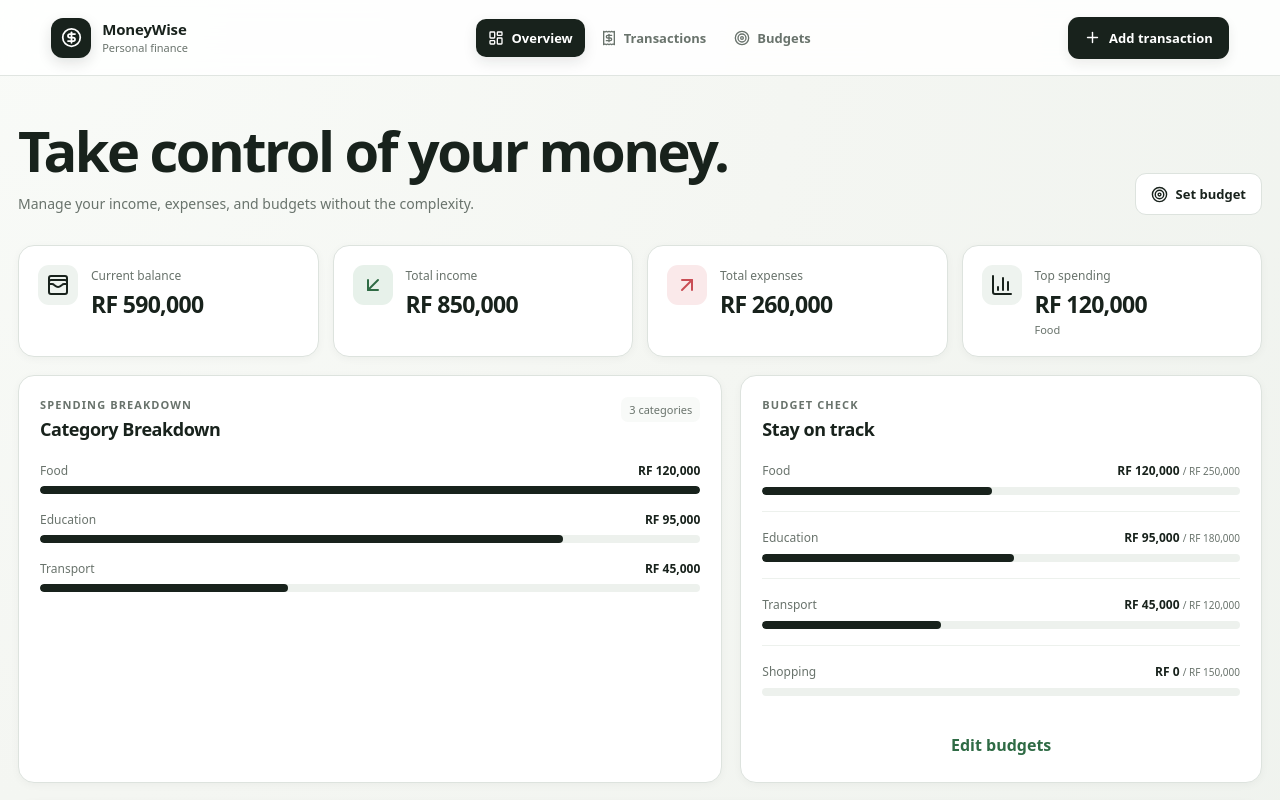
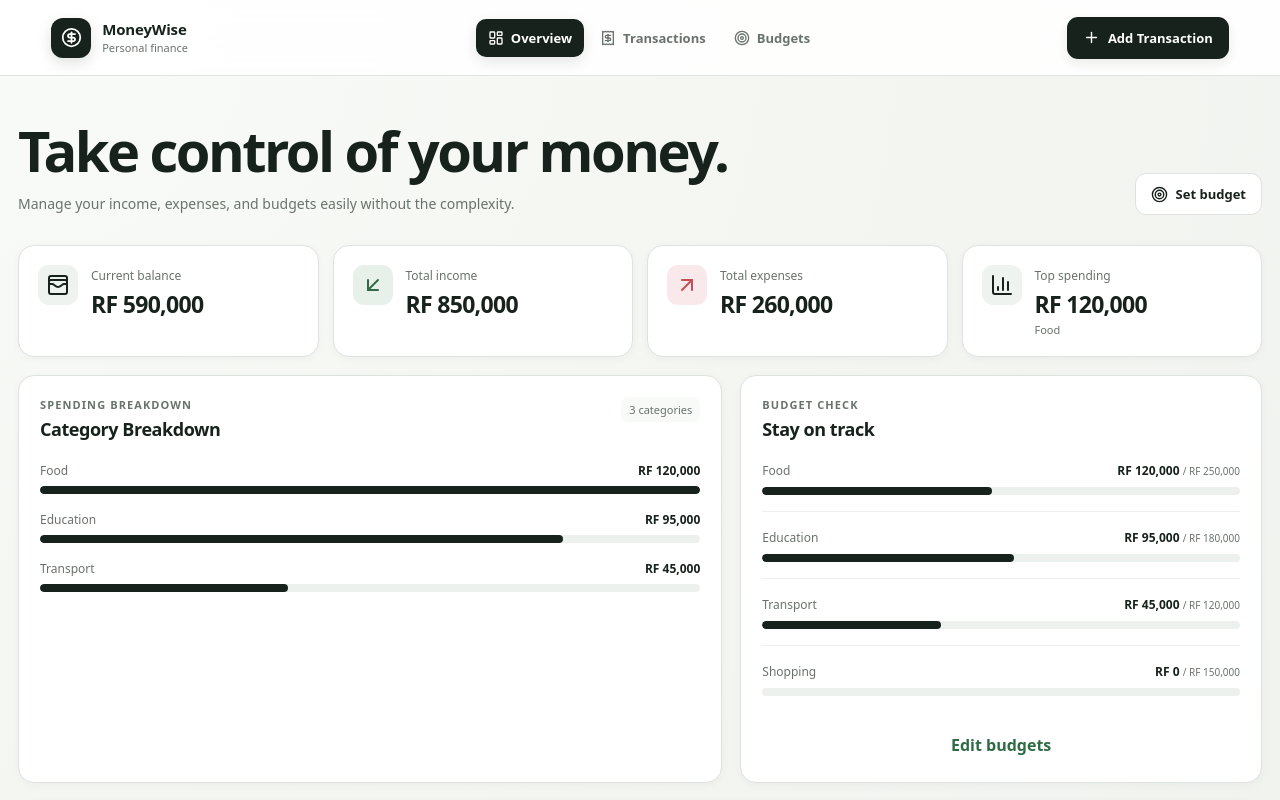
Before and after one commit to fraternebahirwe/Money-wise, a React (Vite) app: page / in a window 1280 px wide. Shown: the top 800 px of the page. Built offline with nearby package versions, Linux system fonts and the light colour scheme.

Commit message:
updating my app.jsx

```diff
--- a/src/App.jsx
+++ b/src/App.jsx
@@ -120,7 +120,7 @@ export default function App() {
           ))}
         </nav>
         <button className="btn primary topAdd" onClick={() => setTxOpen(true)}>
-          <Plus size={17} /> Add transaction
+          <Plus size={17} /> Add Transaction
         </button>
       </header>
 
@@ -139,7 +139,7 @@ export default function App() {
               <div>
 
                 <h1>Take control of your money.</h1>
-                <p className="heroText">Manage your income, expenses, and budgets without the complexity.</p>
+                <p className="heroText">Manage your income, expenses, and budgets easily without the complexity.</p>
               </div>
               <div className="actions">
                 <button className="btn ghost" onClick={() => setBudgetOpen(true)}>
```
